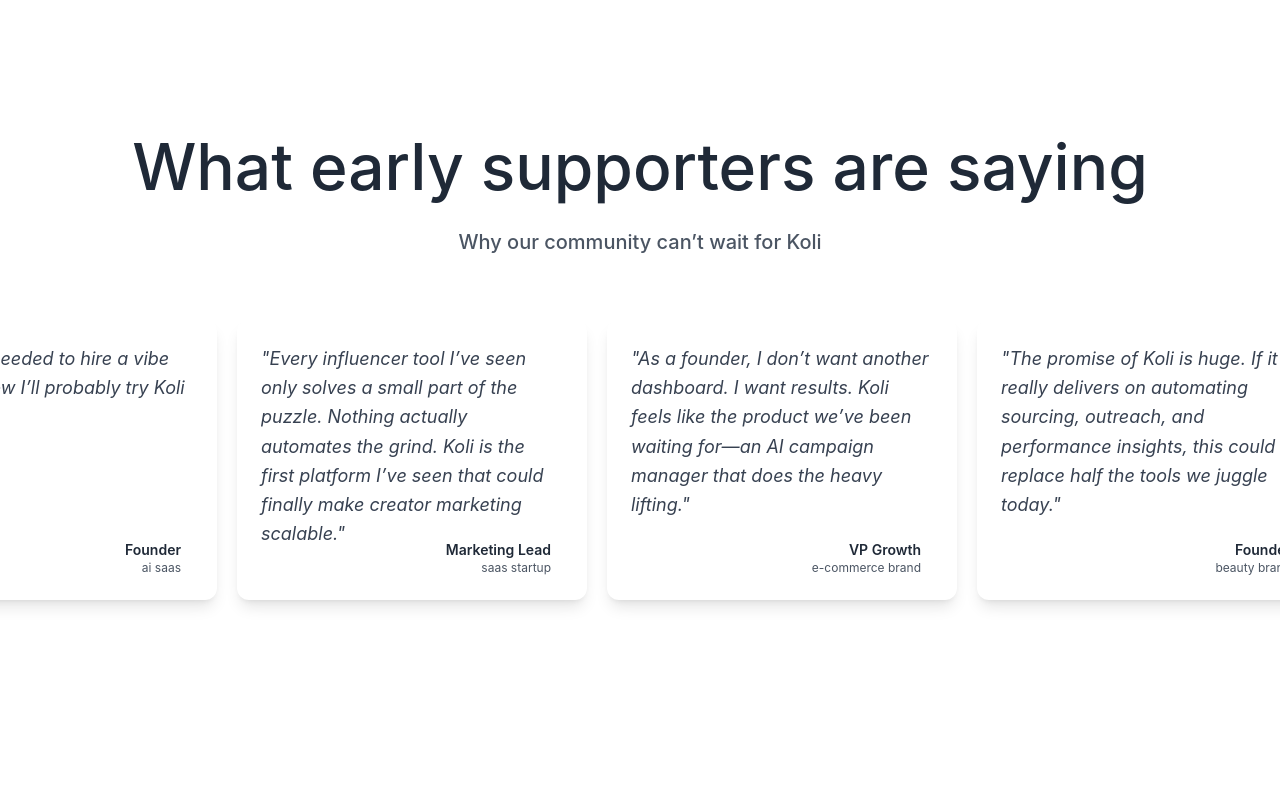
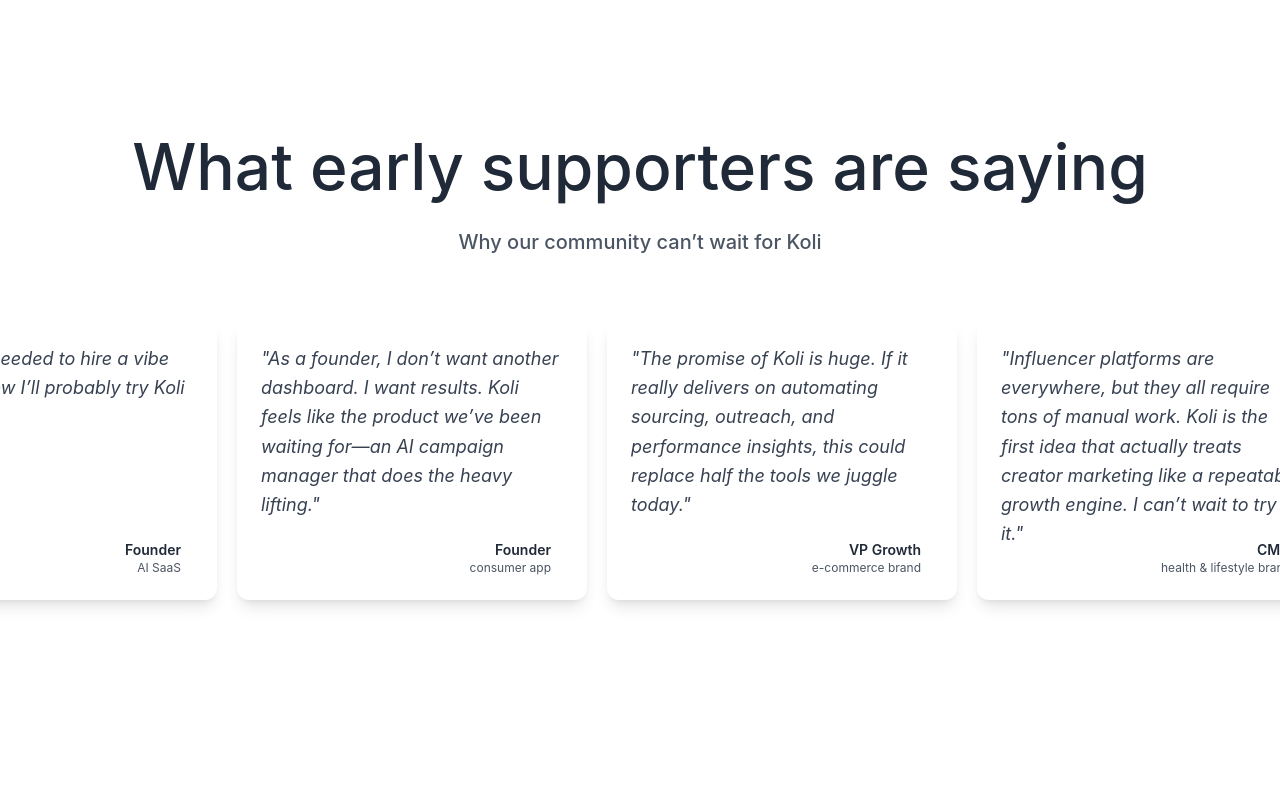
Before and after one commit to ZurichParis/landing_page_upsail_koli_public, a React (Create React App) app: page / in a window 1280 px wide. Shown: the part 2271-3066 px from the top of the page. Built offline with nearby package versions, Linux system fonts and the light colour scheme.

Commit message:
feedback fix

```diff
--- a/src/components/Solution.js
+++ b/src/components/Solution.js
@@ -27,7 +27,7 @@
       <div className="max-w-7xl mx-auto">
         <div className="font-medium text-[32px] md:text-[64px] leading-[38px] md:leading-[75px] text-gentle-black mb-6 text-center">
           <h2 className="md:block inline">Creator marketing ops automated,</h2>
-          <h2 className="md:block inline">built for speed and ROI</h2>
+          <h2 className="md:block inline">for speed and ROI</h2>
         </div>
         <div className="grid md:grid-cols-3 gap-8 mt-16">
           {solutions.map((solution, index) => (
--- a/src/components/Testimonials.js
+++ b/src/components/Testimonials.js
@@ -7,28 +7,21 @@
     {
       name: "Sarah Chen",
       role: "Founder",
-      company: "ai saas",
+      company: "AI SaaS",
       feedback: "I thought I needed to hire a vibe marketer. Now I’ll probably try Koli first.",
       avatar: "SC"
     },
     {
-      name: "Michael Rodriguez",
-      role: "Marketing Lead",
-      company: "saas startup",
-      feedback: "Every influencer tool I’ve seen only solves a small part of the puzzle. Nothing actually automates the grind. Koli is the first platform I’ve seen that could finally make creator marketing scalable.",
-      avatar: "MR"
-    },
-    {
       name: "Emma Thompson",
-      role: "VP Growth",
-      company: "e-commerce brand",
+      role: "Founder",
+      company: "consumer app",
       feedback: "As a founder, I don’t want another dashboard. I want results. Koli feels like the product we’ve been waiting for—an AI campaign manager that does the heavy lifting.",
       avatar: "ET"
     },
     {
       name: "David Park",
-      role: "Founder",
-      company: "beauty brand",
+      role: "VP Growth",
+      company: "e-commerce brand",
       feedback: "The promise of Koli is huge. If it really delivers on automating sourcing, outreach, and performance insights, this could replace half the tools we juggle today.",
       avatar: "DP"
     },
@@ -41,8 +34,8 @@
     },
     {
       name: "Lucas C",
-      role: "Founder",
-      company: "consumer startup ",
+      role: "Head of Growth",
+      company: "consumer AI startup",
       feedback: "Koli feels like it should have existed yesterday. No tool I’ve seen brings creators, campaigns, and insights into one place with AI running the ops.",
       avatar: "LC"
     }
```
